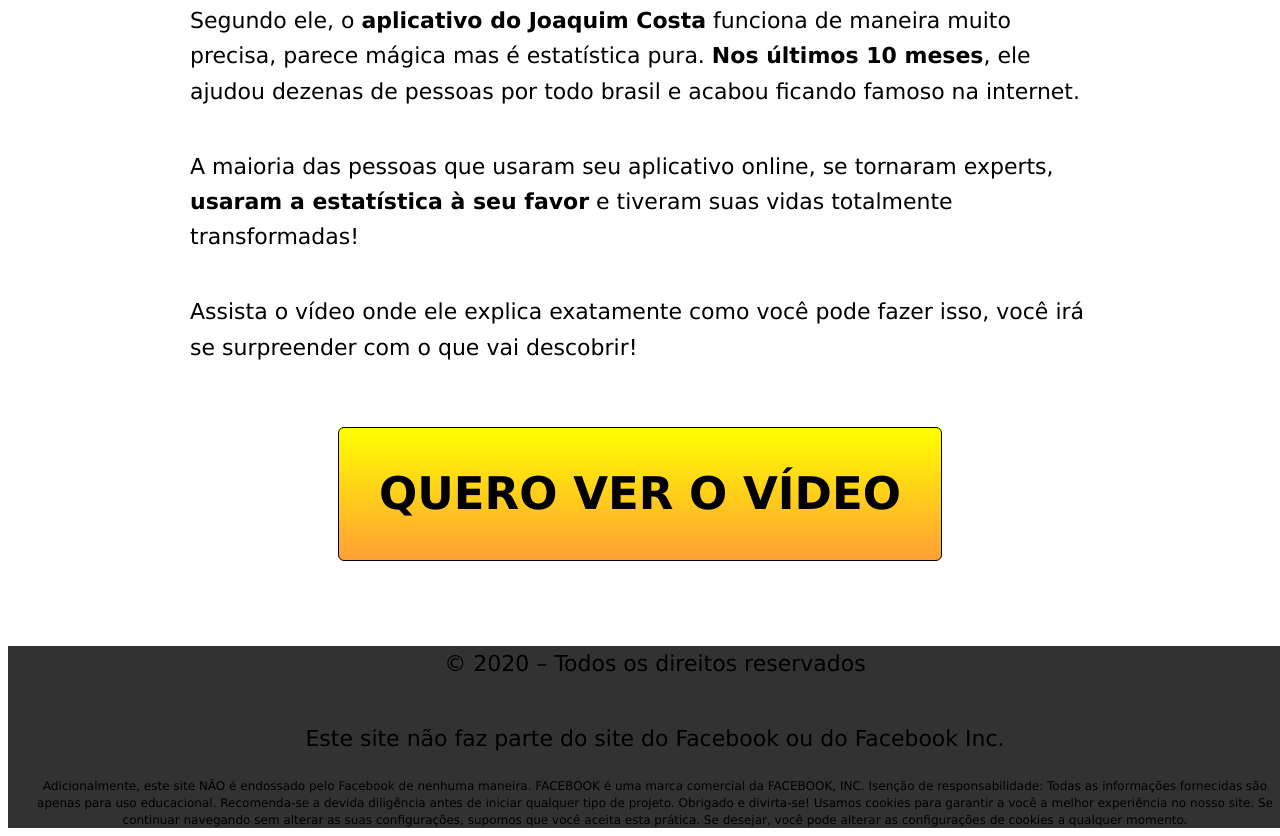
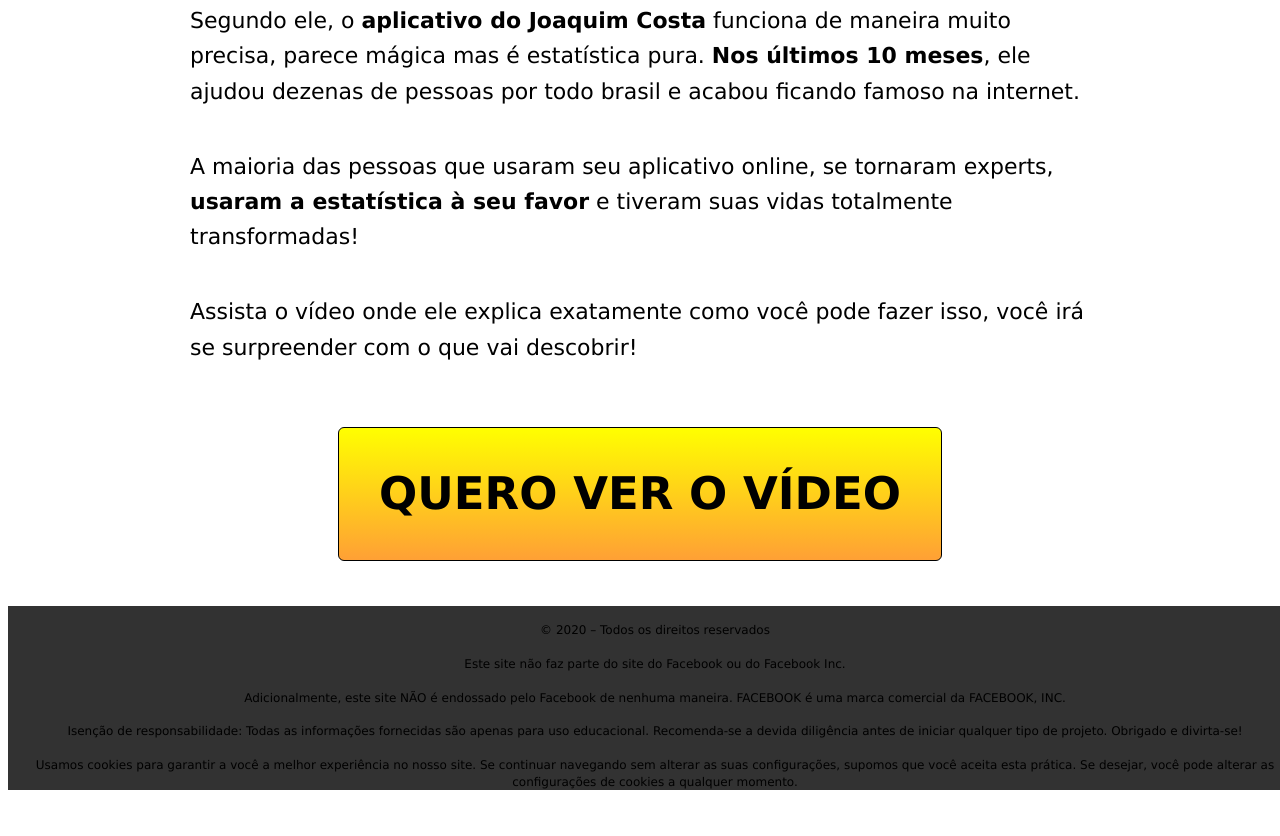
Before and after one commit to apploto/catador, a plain HTML site: page index.html in a window 1280 px wide. Shown: the part 3611-4447 px from the top of the page. After the commit the page ends 4409 px from the top, so only its background shows below. Drawn offline with Linux system fonts and the light colour scheme.

Commit message:
Update index.html

```diff
--- a/index.html
+++ b/index.html
@@ -124,11 +124,11 @@ img {
 </div>
 <center><p a href="https://upnid.com/go/a27733?p=487x1&src=JoazioFB" class="botao3d" />QUERO VER O VÍDEO</a></p></center>
 <div class="rodape">
-<p>© 2020 – Todos os direitos reservados</p>
-<p>Este site não faz parte do site do Facebook ou do Facebook Inc.</p>
-<r>Adicionalmente, este site NÃO é endossado pelo Facebook de nenhuma maneira. FACEBOOK é uma marca comercial da FACEBOOK, INC.</r>
-<r>Isenção de responsabilidade: Todas as informações fornecidas são apenas para uso educacional. Recomenda-se a devida diligência antes de iniciar qualquer tipo de projeto. Obrigado e divirta-se!</r>
-<r>Usamos cookies para garantir a você a melhor experiência no nosso site. Se continuar navegando sem alterar as suas configurações, supomos que você aceita esta prática. Se desejar, você pode alterar as configurações de cookies a qualquer momento.</r>
+<br>© 2020 – Todos os direitos reservados</br>
+<br>Este site não faz parte do site do Facebook ou do Facebook Inc.</br>
+<br>Adicionalmente, este site NÃO é endossado pelo Facebook de nenhuma maneira. FACEBOOK é uma marca comercial da FACEBOOK, INC.</br>
+<br>Isenção de responsabilidade: Todas as informações fornecidas são apenas para uso educacional. Recomenda-se a devida diligência antes de iniciar qualquer tipo de projeto. Obrigado e divirta-se!</br>
+<br>Usamos cookies para garantir a você a melhor experiência no nosso site. Se continuar navegando sem alterar as suas configurações, supomos que você aceita esta prática. Se desejar, você pode alterar as configurações de cookies a qualquer momento.</br>
 </div>
 	</body>
 </html>
```
